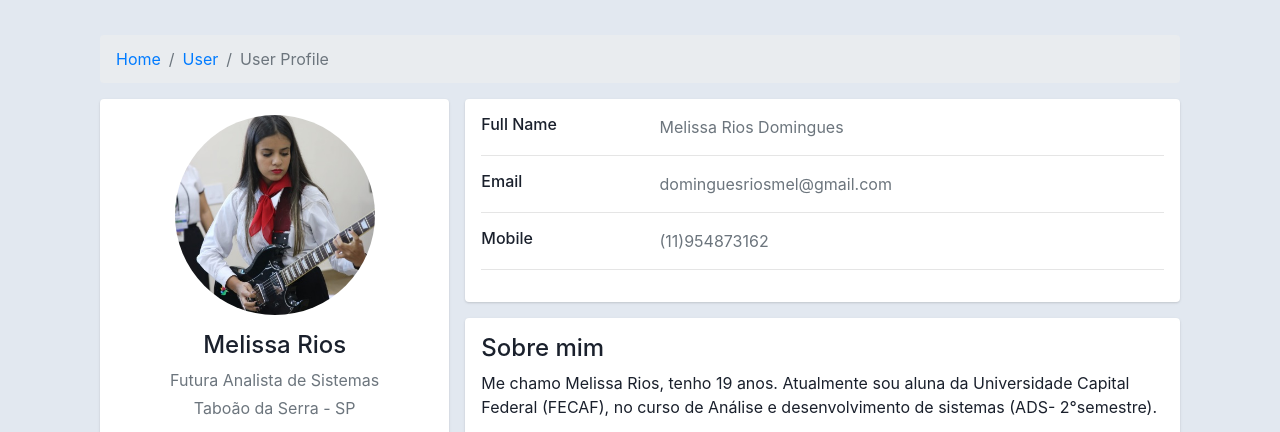
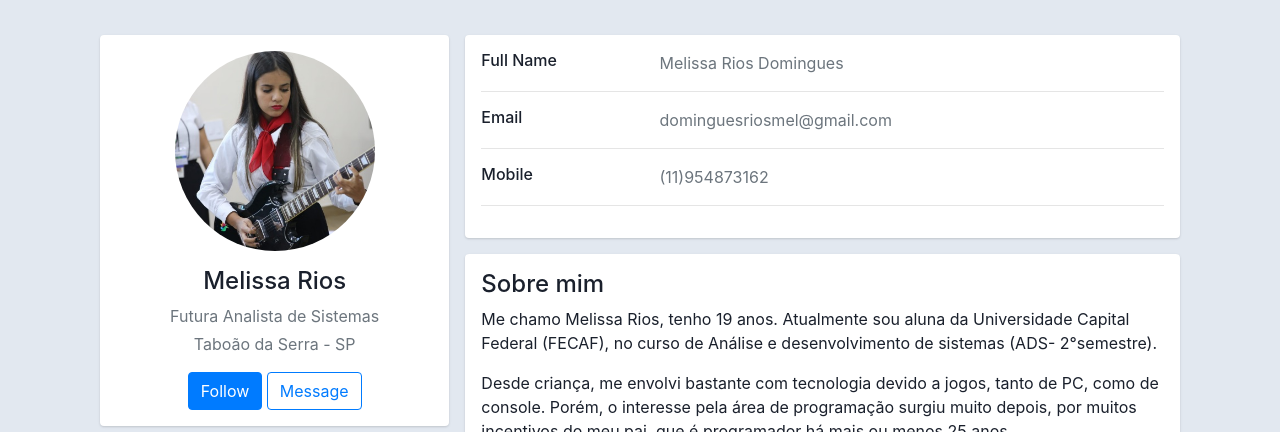
Before and after one commit to Melissa2901/html-simples, a plain HTML site: page index.html in a window 1280 px wide. Shown: the top 432 px of the page. Drawn offline with Linux system fonts and the light colour scheme.

Commit message:
Update index.html

```diff
--- a/index.html
+++ b/index.html
@@ -62,16 +62,6 @@
     <body>
         <div class="container">
             <div class="main-body">
-
-                  <!-- Breadcrumb -->
-                  <nav aria-label="breadcrumb" class="main-breadcrumb">
-                    <ol class="breadcrumb">
-                      <li class="breadcrumb-item"><a href="index.html">Home</a></li>
-                      <li class="breadcrumb-item"><a href="javascript:void(0)">User</a></li>
-                      <li class="breadcrumb-item active" aria-current="page">User Profile</li>
-                    </ol>
-                  </nav>
-                  <!-- /Breadcrumb -->
 
                   <div class="row gutters-sm">
                     <div class="col-md-4 mb-3">
```
